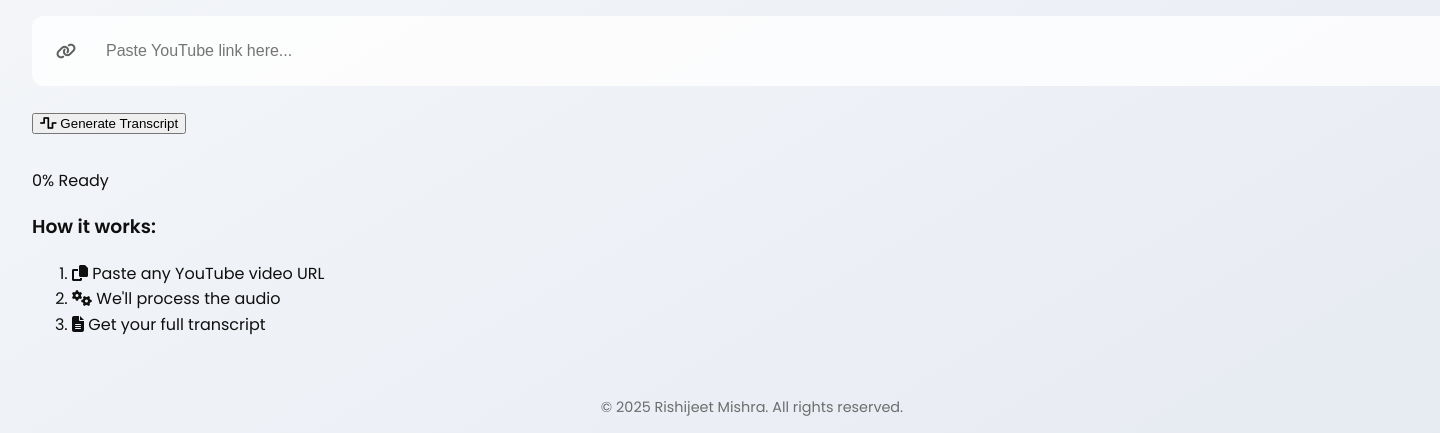
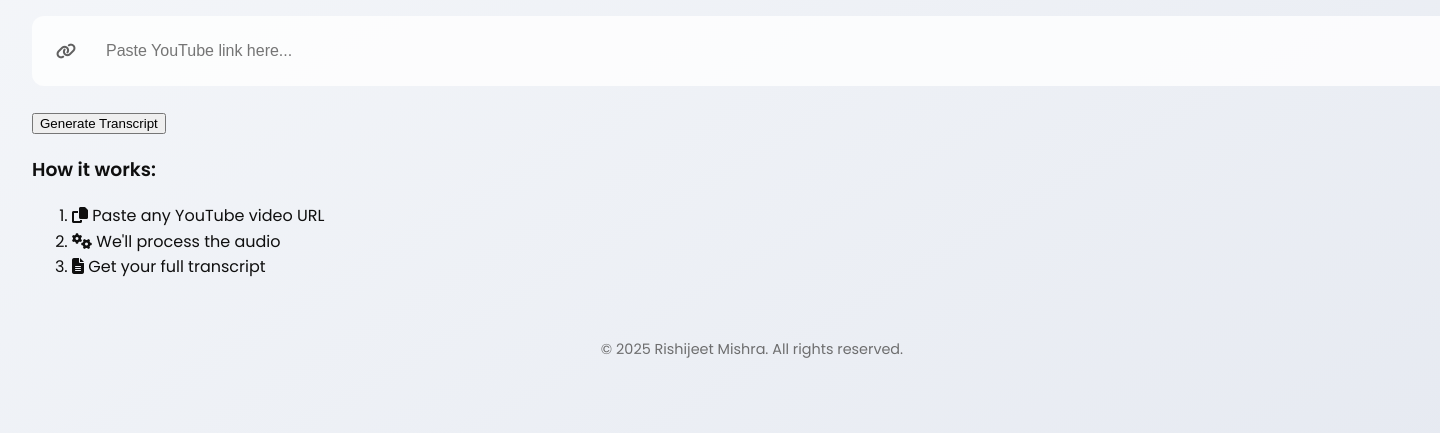
Before and after one commit to rishijeet/ytsynopsis, a FastAPI app: page / in a window 1440 px wide; the page is wider, and only the part inside the window is pictured. Shown: the part 177-610 px from the top of that part. Run offline with FastAPI, Linux system fonts and the light colour scheme.

Commit message:
UI change and CSS fix

```diff
--- a/static/script.js
+++ b/static/script.js
@@ -3,9 +3,6 @@
     const fileInput = document.getElementById('fileInput');
     const fileName = document.getElementById('fileName');
     const uploadForm = document.getElementById('uploadForm');
-    const progressContainer = document.getElementById('progressContainer');
-    const progressBar = document.querySelector('.progress-bar');
-    const progressText = document.getElementById('progressText');
 
     // Update filename display
     fileInput.addEventListener('change', function(e) {
@@ -15,9 +12,6 @@
     // AJAX upload with animated progress
     uploadForm.addEventListener('submit', async function(e) {
         e.preventDefault();
-        progressContainer.style.display = 'block';
-        progressBar.style.width = '0%';
-        progressText.textContent = '0%';
 
         // Simulate progress (polling)
         const simulateProgress = async () => {
@@ -30,7 +24,7 @@
                     width: `${progress}%`,
                     duration: 0.3,
                     onUpdate: () => {
-                        progressText.textContent = `${progress}%`;
+                        // progressText.textContent = `${progress}%`;
                     }
                 });
 
@@ -88,7 +82,6 @@
         width: '0%',
         duration: 0.5
     });
-    progressText.textContent = '0%';
 }
 
 // Replace the XHR logic with this:
@@ -99,7 +92,7 @@
         width: `${percent}%`,
         duration: 0.3,
         onUpdate: () => {
-            progressText.textContent = `${percent}%`;
+            // progressText.textContent = `${percent}%`;
         }
     });
     if (percent === 100) {
@@ -108,11 +101,14 @@
     }
 };
 
-document.querySelector('form').addEventListener('submit', async (e) => {
+document.getElementById('transcribeForm').addEventListener('submit', async (e) => {
     e.preventDefault();
 
-    // Show spinner
-    const spinner = document.getElementById('loadingSpinner');
+    const button = document.getElementById('transcribeBtn');
+    const spinner = document.getElementById('buttonSpinner');
+
+    // Disable button and show spinner
+    button.disabled = true;
     spinner.style.display = 'flex';
 
     try {
@@ -138,7 +134,8 @@
         console.error('Error:', error);
         alert(`Error: ${error.message}`);
     } finally {
-        // Hide spinner in case of success or error
+        // Re-enable button and hide spinner
+        button.disabled = false;
         spinner.style.display = 'none';
     }
 });
--- a/static/style.css
+++ b/static/style.css
@@ -116,45 +116,6 @@
 }
 
 /* ======================== */
-/* Enhanced Progress Bar */
-/* ======================== */
-.progress-container {
-  margin-top: var(--space-md);
-  width: 100%;
-}
-
-.progress-bar {
-  height: 8px;
-  background: linear-gradient(90deg, var(--yt-red), #ff6b6b);
-  border-radius: 4px;
-  width: 0%;
-  position: relative;
-  overflow: hidden;
-}
-
-.progress-bar::before {
-  content: '';
-  position: absolute;
-  top: 0;
-  left: 0;
-  right: 0;
-  bottom: 0;
-  background: linear-gradient(
-    90deg,
-    transparent,
-    rgba(255, 255, 255, 0.7),
-    transparent
-  );
-  animation: shimmer 1.5s infinite;
-}
-
-@keyframes shimmer {
-  0% { transform: translateX(-100%); }
-  100% { transform: translateX(100%); }
-}
-
-/* ======================== */
-
 /* Modern Transcript UI */
 /* ======================== */
 .transcript-container {
@@ -264,3 +225,46 @@
     font-weight: 500;
     margin-top: 1rem;
 }
+
+/* ======================== */
+/* Button & Spinner Styles */
+/* ======================== */
+.button-container {
+    position: relative;
+    margin-top: 1.5rem;
+}
+
+.button-spinner {
+    display: none;
+    text-align: center;
+    margin-top: 1rem;
+}
+
+.spinner-circle {
+    width: 40px;
+    height: 40px;
+    border: 4px solid rgba(255, 0, 0, 0.1);
+    border-top-color: var(--yt-red);
+    border-radius: 50%;
+    animation: spin 1s linear infinite;
+    margin: 0 auto;
+}
+
+/* Disabled state */
+.cta-button:disabled {
+    background-color: #ff9999;
+    cursor: not-allowed;
+    transform: none;
+    box-shadow: none;
+}
+
+@keyframes spin {
+    to { transform: rotate(360deg); }
+}
+
+/* DELETE these if they exist */
+.progress-text,
+.progress-percent,
+.ready-text {
+    display: none !important;
+}
--- a/templates/index.html
+++ b/templates/index.html
@@ -24,24 +24,22 @@
 
         <main class="main-content">
             <div class="input-card glassmorphism">
-                <form id="transcribeForm" method="POST" action="/transcribe">
+                <form method="POST" action="/transcribe" id="transcribeForm">
                     <div class="input-group">
                         <i class="fas fa-link"></i>
                         <input type="url" name="youtube_url"
                                placeholder="Paste YouTube link here..." required>
                     </div>
-                    <button type="submit" class="cta-button">
-                        <i class="fas fa-wave-square"></i> Generate Transcript
-                    </button>
+
+                    <div class="button-container">
+                        <button type="submit" class="cta-button" id="transcribeBtn">
+                            Generate Transcript
+                        </button>
+                        <div id="buttonSpinner" class="button-spinner">
+                            <div class="spinner-circle"></div>
+                        </div>
+                    </div>
                 </form>
-
-                <div class="progress-container" id="progressContainer">
-                    <div class="progress-bar" id="progressBar"></div>
-                    <div class="progress-details">
-                        <span id="progressText">0%</span>
-                        <span id="statusText">Ready</span>
-                    </div>
-                </div>
             </div>
 
             <div class="instructions">
```
